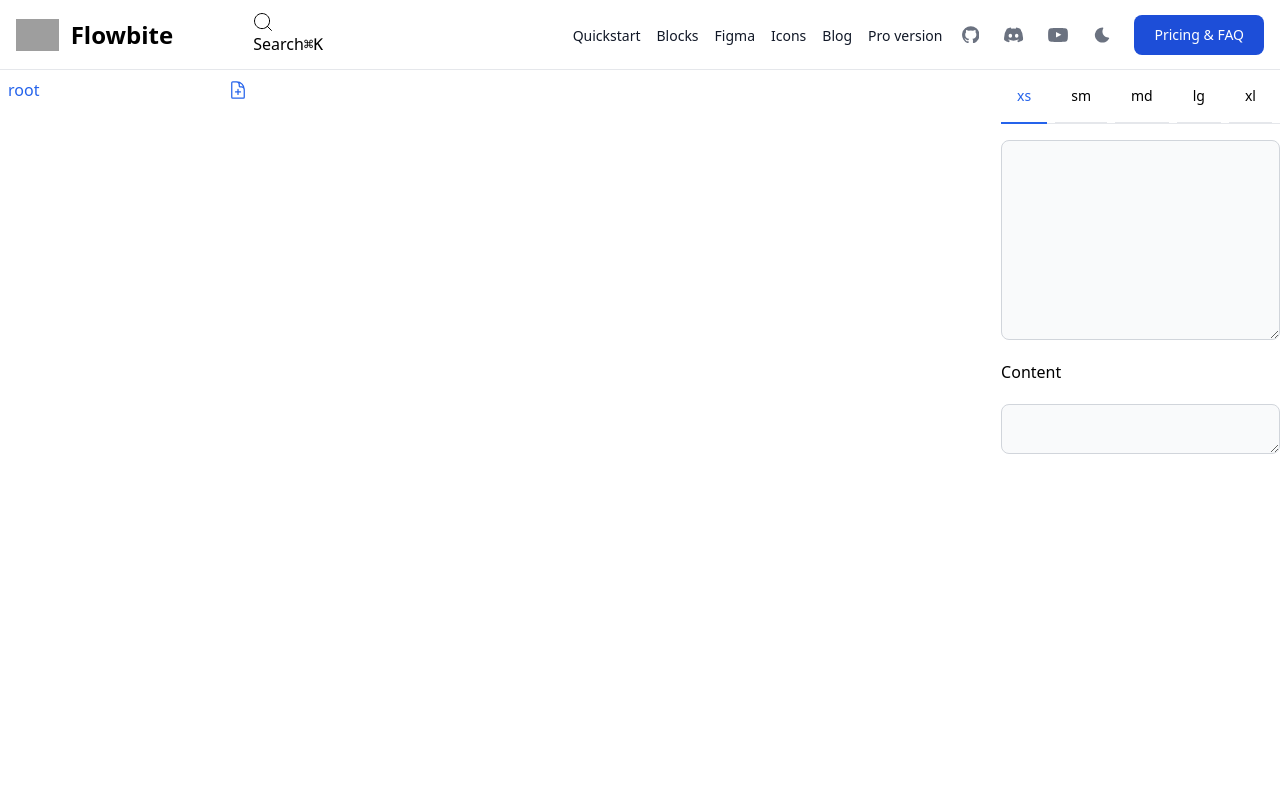
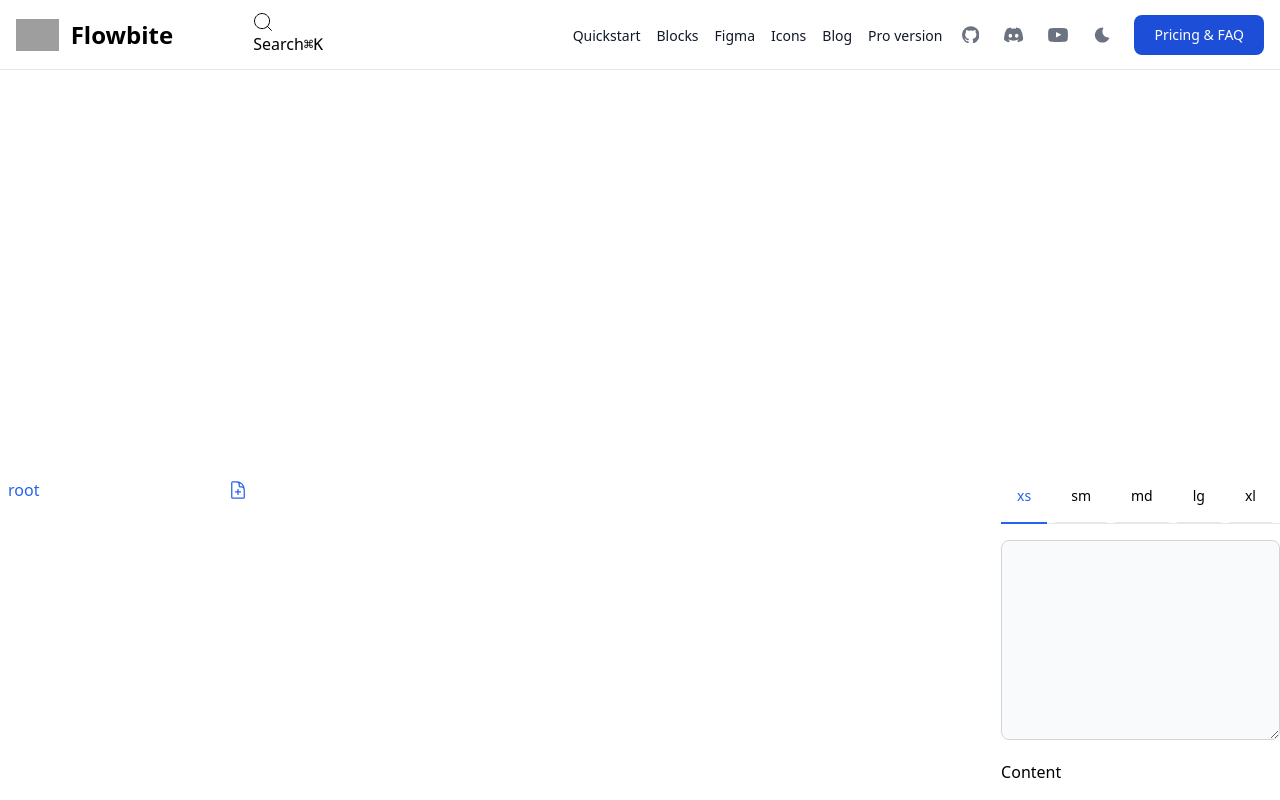
Before and after one commit to lucasliu2022/figma-to-style, a Next.js app: page /design in a window 1280 px wide. Shown: the top 800 px of the page. Built offline with nearby package versions, Linux system fonts and the light colour scheme; grey boxes are pictures that could not be loaded.

Commit message:
adjust layout

```diff
--- a/src/pages/design/index.tsx
+++ b/src/pages/design/index.tsx
@@ -8,10 +8,14 @@ export default function Design() {
   const page = useAtomValue(compAtom);
   console.log("page", page);
   return (
-    <main className="flex h-screen items-start">
-      <TreePanel />
-      <Panel />
-      <PropertyPanel />
+    <main className="h-screen relative">
+      <div className="h-[50%]">
+        <Panel />
+      </div>
+      <div className="flex justify-between">
+        <TreePanel />
+        <PropertyPanel />
+      </div>
     </main>
   );
 }
```
